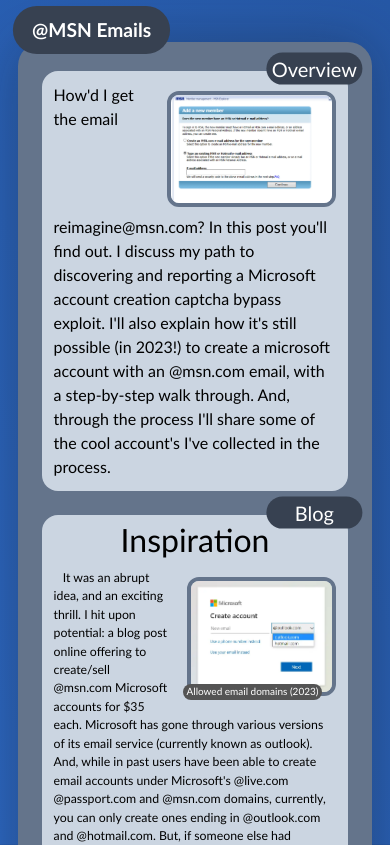
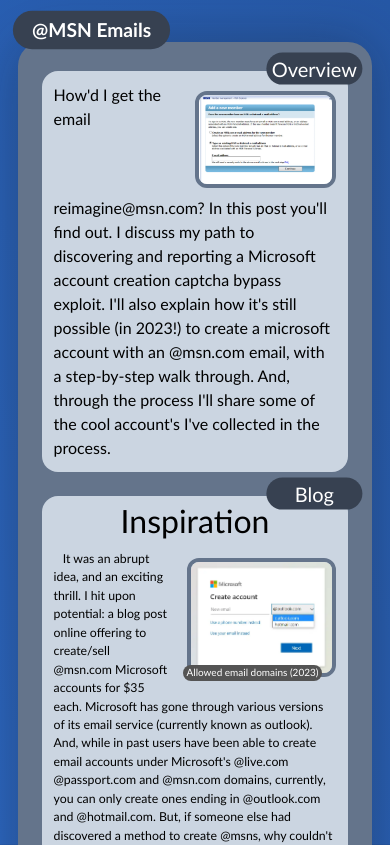
Before and after one commit to 404Wolf/404Wolf.com, a Next.js app: page /posts/blogs/msnEmails in a window 390 px wide. Shown: the top 845 px of the page. Built offline with nearby package versions, Linux system fonts and the light colour scheme.

Commit message:
Change project page margin

```diff
--- a/src/layouts/MainLayout.tsx
+++ b/src/layouts/MainLayout.tsx
@@ -26,7 +26,7 @@ const MainLayout = ({ children,
                 {title &&
                     <div>
                         <Link href="/">
-                            <div className={`absolute bg-gray-700 text-white rounded-3xl sm:rounded-full py-2 sm:py-[6px] px-4 ${titleWidth} scale-[120%] lg:scale-[130%] translate-x-2 sm:translate-x-[1rem] -translate-y-8 sm:-translate-y-[2.5rem] lg:-translate-y-[1.6rem] text-[1rem] sm:text-[25px] font-bold z-50`}>
+                            <div className={`absolute bg-gray-700 text-white rounded-3xl sm:rounded-full py-1 md:py-2 sm:py-[6px] px-4 ${titleWidth} scale-[120%] lg:scale-[130%] translate-x-2 sm:translate-x-[1rem] -translate-y-7 sm:-translate-y-[2.5rem] lg:-translate-y-[1.6rem] text-[1rem] sm:text-[25px] font-bold z-50`}>
                                 {title}
                             </div>
                         </Link>
--- a/src/layouts/PostLayout.tsx
+++ b/src/layouts/PostLayout.tsx
@@ -53,7 +53,7 @@ const PostLayout = ({ postId, type, title }: PostLayoutProps) => {
                         direction="right"
                     >
                         {postIcon && (
-                            <div className="relative pointer-events-none w-3/5 sm:w-[17%] ml-2 float-right">
+                            <div className="relative pointer-events-none w-1/2 sm:w-[17%] ml-1 md:mb-1 float-right">
                                 <MdImage src={postIcon} />
                             </div>
                         )}
```
